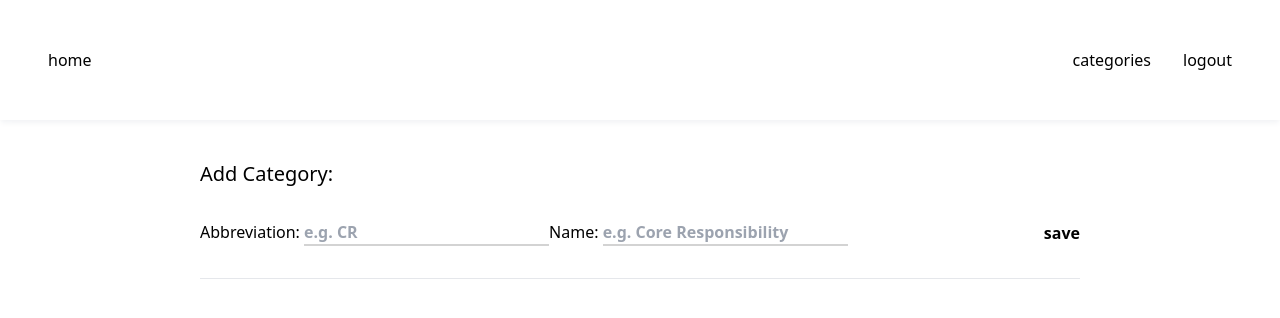
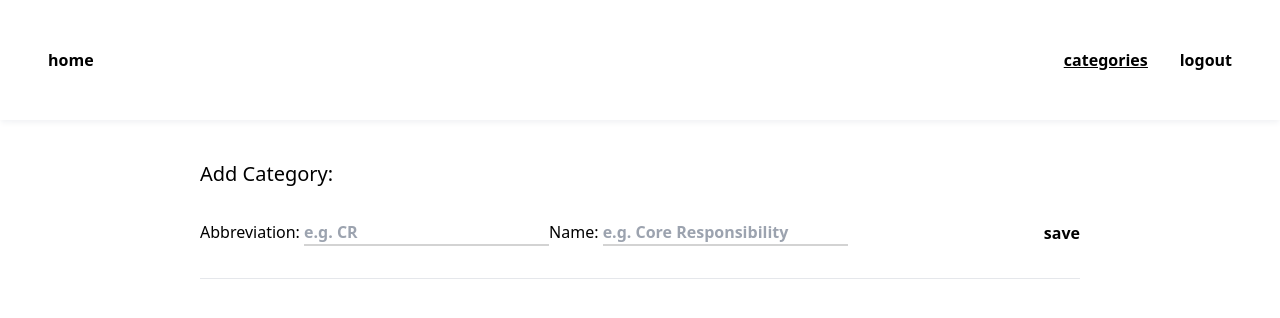
Before and after one commit to ChristopherZinger/timetracker, a Next.js app: page /categories in a window 1280 px wide. Shown: the top 318 px of the page. Built offline with nearby package versions, Linux system fonts and the light colour scheme; no server answers; the database is empty; sample sign-in values are in the browser's storage.

Commit message:
improve navbar styles; introduce base_urls

```diff
--- a/components/common/Nav.tsx
+++ b/components/common/Nav.tsx
@@ -1,34 +1,36 @@
 import { getAuth, signOut } from 'firebase/auth'
 import Link from 'next/link'
-import { useContext } from 'react'
+import { useRouter } from 'next/router'
+import { useContext, useEffect } from 'react'
+import { BASE_URL } from '../../types/baseUrls'
 import { UserContext } from '../UserContext'
+import NavItem from './NavItem'
 
 const Nav = () => {
 	const { user } = useContext(UserContext)
+	const { asPath } = useRouter()
+
+	const isLinkActive = (link: BASE_URL): boolean => asPath.slice(1) === link
 
 	return (
 		<nav className='flex justify-between px-12 py-12 shadow-md shadow-gray-100'>
 			<ul className='flex gap-x-8'>
 				{user ? (
-					<li>
-						<Link href={'/timetracker'}>home</Link>
-					</li>
-				) : (
-					<>
-						<li>
-							<Link href={'/'}>home</Link>
-						</li>
-					</>
-				)}
+					<NavItem isActive={isLinkActive(BASE_URL.timetracker)}>
+						<Link href={`/${BASE_URL.timetracker}`}>home</Link>
+					</NavItem>
+				) : null}
 			</ul>
 
 			<ul className='flex gap-x-8'>
 				{user ? (
 					<>
-						<li>
-							<Link href={'/categories'}>categories</Link>
-						</li>
-						<li>
+						<NavItem isActive={isLinkActive(BASE_URL.categories)}>
+							<Link href={`/${BASE_URL.categories}`}>
+								categories
+							</Link>
+						</NavItem>
+						<NavItem>
 							<span
 								className='a'
 								onClick={() => {
@@ -37,12 +39,12 @@ const Nav = () => {
 							>
 								logout
 							</span>
-						</li>
+						</NavItem>
 					</>
 				) : (
-					<li>
-						<Link href={'/login'}>login</Link>
-					</li>
+					<NavItem isActive={isLinkActive(BASE_URL.login)}>
+						<Link href={`/${BASE_URL.login}`}>login</Link>
+					</NavItem>
 				)}
 			</ul>
 		</nav>
--- /dev/null
+++ b/components/common/NavItem.tsx
@@ -0,0 +1,14 @@
+import { useRouter } from 'next/router'
+
+type Props = {
+	children: React.ReactNode
+	isActive?: boolean
+}
+
+export default function NavItem({ children, isActive }: Props) {
+	return (
+		<li className={`text-md font-semibold ${isActive ? 'underline' : ''}`}>
+			{children}
+		</li>
+	)
+}
--- /dev/null
+++ b/types/baseUrls.ts
@@ -0,0 +1,6 @@
+export enum BASE_URL {
+  home = '',
+  timetracker = 'timetracker',
+  categories = 'categories',
+  login = 'login'
+}
```
